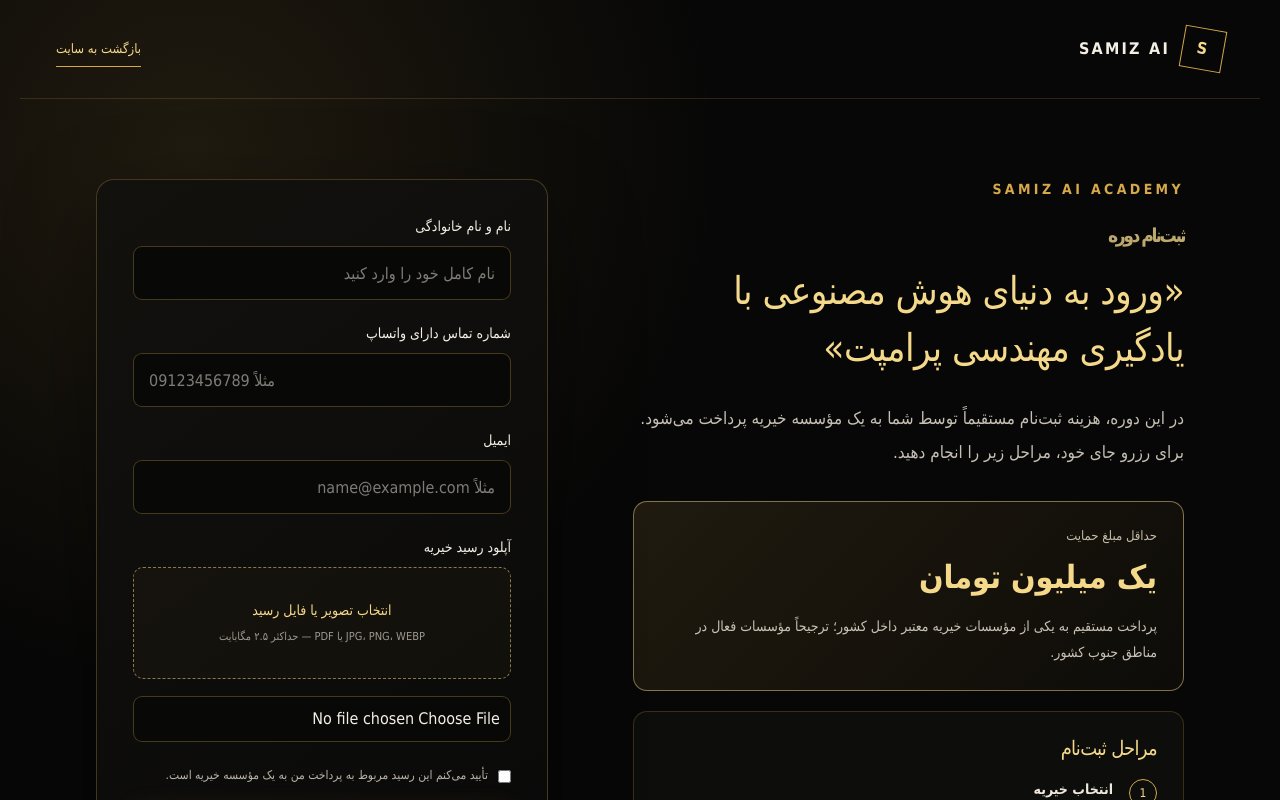
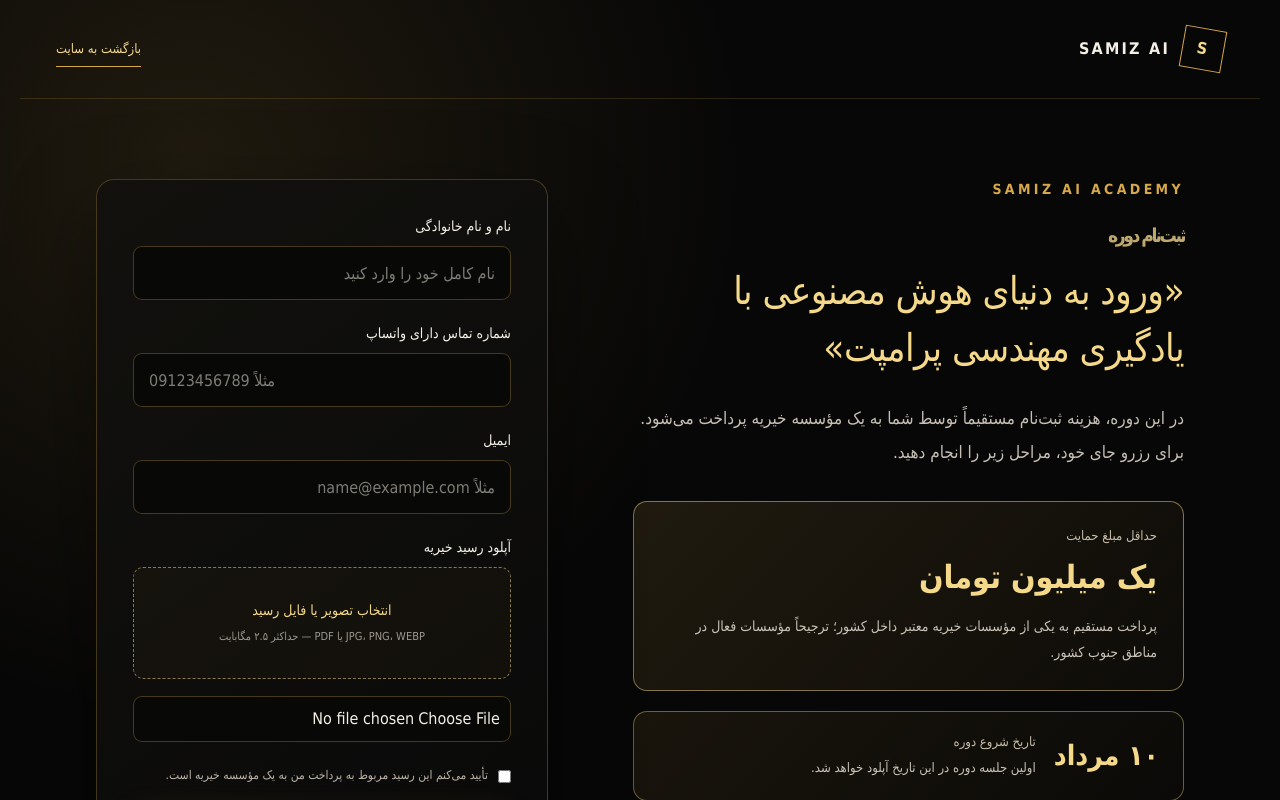
Before and after one commit to hamedsamz/samiz-ai-website, a Next.js app: page /register in a window 1280 px wide. Shown: the top 800 px of the page. Built offline with nearby package versions, Linux system fonts and the light colour scheme; no server answers; the database is empty; a web font is replaced by a local one.

Commit message:
Add files via upload

```diff
--- a/app/register/page.tsx
+++ b/app/register/page.tsx
@@ -42,6 +42,12 @@
           <p>پرداخت مستقیم به یکی از مؤسسات خیریه معتبر داخل کشور؛ ترجیحاً مؤسسات فعال در مناطق جنوب کشور.</p>
         </div>
 
+        <div className="course-start-card">
+          <span>تاریخ شروع دوره</span>
+          <strong>۱۰ مرداد</strong>
+          <p>اولین جلسه دوره در این تاریخ آپلود خواهد شد.</p>
+        </div>
+
         <div className="registration-steps">
           <h2>مراحل ثبت‌نام</h2>
           <ol>
--- a/app/register/register-details.css
+++ b/app/register/register-details.css
@@ -2,3 +2,4 @@
 @media(max-width:780px){.donation-highlight,.registration-steps,.course-outline{padding:20px}.donation-highlight strong{font-size:27px}}
 .registration-intro h1.registration-page-title{margin-bottom:24px;line-height:1.45}.registration-title-prefix{display:block;margin-bottom:12px;color:#bda96f;font-size:clamp(16px,1.5vw,20px);font-weight:600}.registration-course-name{display:block;color:var(--light);font-size:clamp(28px,3vw,40px);line-height:1.5;letter-spacing:-.015em}@media(max-width:780px){.registration-course-name{font-size:28px}.registration-title-prefix{font-size:16px}}
 .course-delivery-note{margin:20px 0 0;padding-top:18px;border-top:1px solid rgba(214,168,75,.2);color:#c9c2b6;font-size:13px;line-height:2}
+.course-start-card{margin-top:20px;padding:20px 24px;border:1px solid rgba(245,217,138,.38);border-radius:14px;background:linear-gradient(135deg,rgba(214,168,75,.09),rgba(214,168,75,.025));display:grid;grid-template-columns:auto 1fr;align-items:center;column-gap:18px;row-gap:5px}.course-start-card>span{color:#c6bda8;font-size:13px}.course-start-card strong{grid-row:1/3;color:var(--light);font-size:28px;white-space:nowrap}.course-start-card p{margin:0;color:#c9c2b6;font-size:13px;line-height:1.8}@media(max-width:780px){.course-start-card{padding:18px 20px}.course-start-card strong{font-size:25px}}
```
